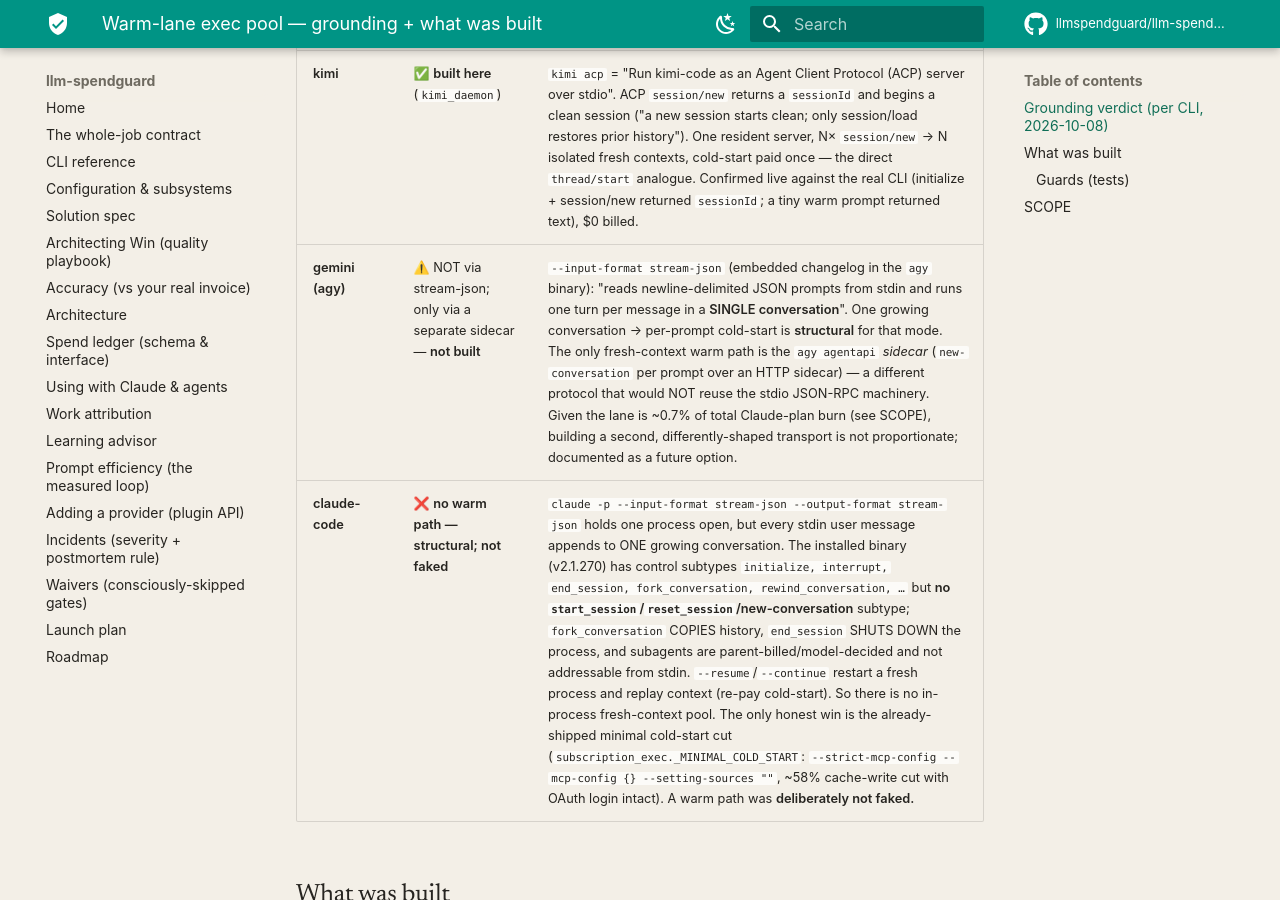
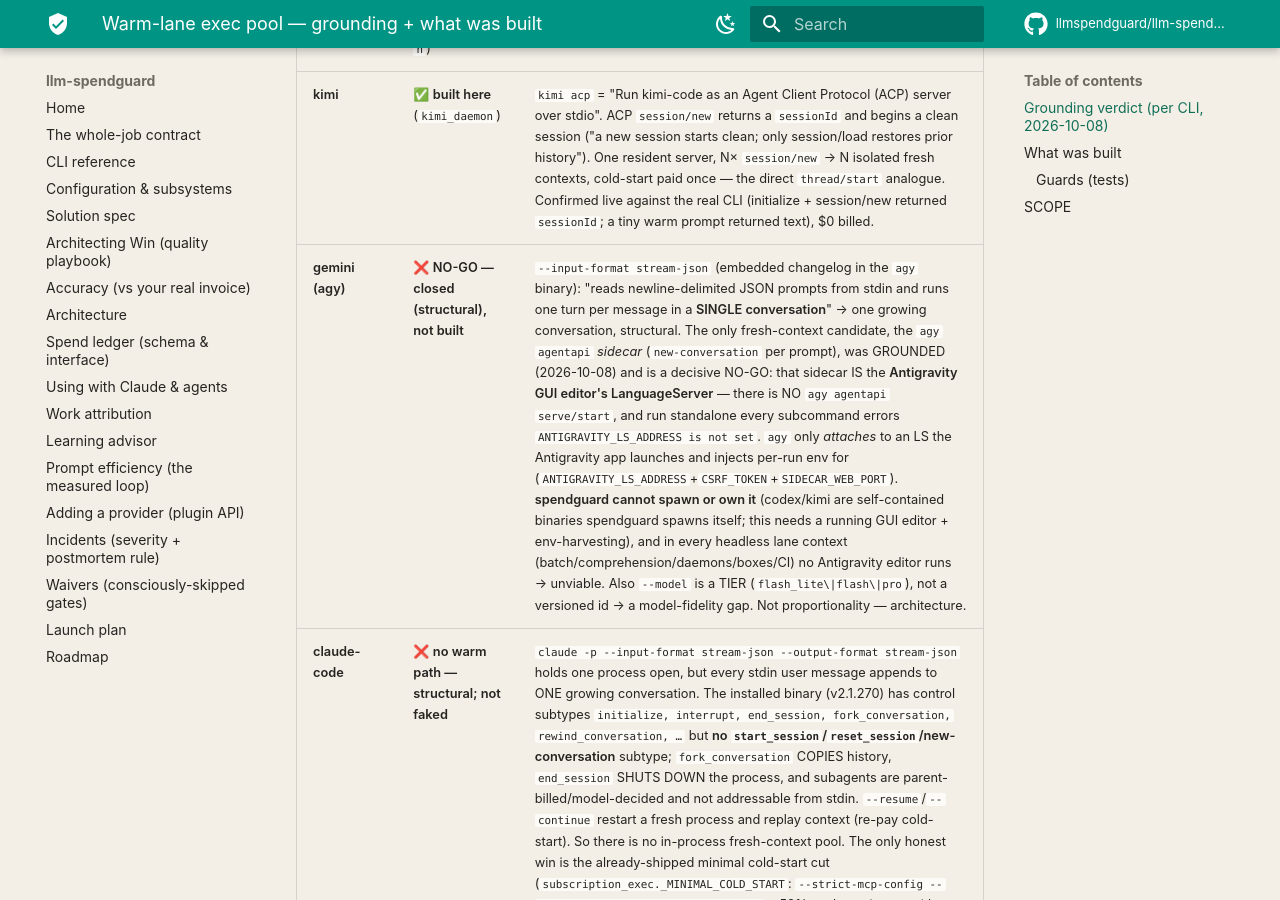
Before and after one commit to llmspendguard/llm-spendguard, an MkDocs documentation site: the page built from docs/WARM_LANE_POOL.md, in a window 1280 px wide and 900 px high, scrolled down 851 px. Built offline with MkDocs 1.6.1 and Material for MkDocs 9.7.7, drawn with Linux system fonts in a browser that asks for light colours; comment, search, counter and statistics services are not loaded; some of the changed text lies outside the part shown.

Commit message:
docs(warm-lane): close claude-code + antigravity as grounded NO-GOs (not resume targets)
gemini's agy agentapi sidecar IS the Antigravity GUI editor's LanguageServer —
no 'agy agentapi serve', standalone it errors ANTIGRAVITY_LS_ADDRESS not set, and
spendguard cannot spawn/own it (unviable in every headless lane context). Records
the warm-pool work as COMPLETE at two lanes (codex+kimi), not partial. Docs only;
no runtime change, so not gated through spendguard deploy.

Co-Authored-By: Claude Opus 4.8 <noreply@anthropic.com>

```diff
--- a/docs/WARM_LANE_POOL.md
+++ b/docs/WARM_LANE_POOL.md
@@ -17,7 +17,7 @@ contaminate answers and grow cost per turn.
 |---|---|---|
 | **codex** | ✅ already shipped (`codex_daemon`) | `codex app-server` + `thread/start` per call |
 | **kimi** | ✅ **built here** (`kimi_daemon`) | `kimi acp` = "Run kimi-code as an Agent Client Protocol (ACP) server over stdio". ACP `session/new` returns a `sessionId` and begins a clean session ("a new session starts clean; only session/load restores prior history"). One resident server, N× `session/new` → N isolated fresh contexts, cold-start paid once — the direct `thread/start` analogue. Confirmed live against the real CLI (initialize + session/new returned `sessionId`; a tiny warm prompt returned text), $0 billed. |
-| **gemini (agy)** | ⚠️ NOT via stream-json; only via a separate sidecar — **not built** | `--input-format stream-json` (embedded changelog in the `agy` binary): "reads newline-delimited JSON prompts from stdin and runs one turn per message in a **SINGLE conversation**". One growing conversation → per-prompt cold-start is **structural** for that mode. The only fresh-context warm path is the `agy agentapi` *sidecar* (`new-conversation` per prompt over an HTTP sidecar) — a different protocol that would NOT reuse the stdio JSON-RPC machinery. Given the lane is ~0.7% of total Claude-plan burn (see SCOPE), building a second, differently-shaped transport is not proportionate; documented as a future option. |
+| **gemini (agy)** | ❌ **NO-GO — closed (structural), not built** | `--input-format stream-json` (embedded changelog in the `agy` binary): "reads newline-delimited JSON prompts from stdin and runs one turn per message in a **SINGLE conversation**" → one growing conversation, structural. The only fresh-context candidate, the `agy agentapi` *sidecar* (`new-conversation` per prompt), was GROUNDED (2026-10-08) and is a decisive NO-GO: that sidecar IS the **Antigravity GUI editor's LanguageServer** — there is NO `agy agentapi serve/start`, and run standalone every subcommand errors `ANTIGRAVITY_LS_ADDRESS is not set`. `agy` only *attaches* to an LS the Antigravity app launches and injects per-run env for (`ANTIGRAVITY_LS_ADDRESS`+`CSRF_TOKEN`+`SIDECAR_WEB_PORT`). **spendguard cannot spawn or own it** (codex/kimi are self-contained binaries spendguard spawns itself; this needs a running GUI editor + env-harvesting), and in every headless lane context (batch/comprehension/daemons/boxes/CI) no Antigravity editor runs → unviable. Also `--model` is a TIER (`flash_lite\|flash\|pro`), not a versioned id → a model-fidelity gap. Not proportionality — architecture. |
 | **claude-code** | ❌ **no warm path — structural; not faked** | `claude -p --input-format stream-json --output-format stream-json` holds one process open, but every stdin user message appends to ONE growing conversation. The installed binary (v2.1.270) has control subtypes `initialize, interrupt, end_session, fork_conversation, rewind_conversation, …` but **no `start_session`/`reset_session`/new-conversation** subtype; `fork_conversation` COPIES history, `end_session` SHUTS DOWN the process, and subagents are parent-billed/model-decided and not addressable from stdin. `--resume`/`--continue` restart a fresh process and replay context (re-pay cold-start). So there is no in-process fresh-context pool. The only honest win is the already-shipped minimal cold-start cut (`subscription_exec._MINIMAL_COLD_START`: `--strict-mcp-config --mcp-config {} --setting-sources ""`, ~58% cache-write cut with OAuth login intact). A warm path was **deliberately not faked.** |
 
 ## What was built
@@ -52,5 +52,10 @@ contaminate answers and grow cost per turn.
 
 This makes the $0 subscription lanes genuinely cheap (valuable for batch/comprehension volume). It is NOT the lever
 for overall "burning too fast": a prior reconciliation found the lane is only ~0.7% of total Claude-plan burn;
-~99% is interactive context residency. Kept proportionate accordingly — hence kimi (the clean true-analogue win)
-plus the shared base, and NOT a second transport for gemini's sidecar.
+~99% is interactive context residency. Kept proportionate accordingly.
+
+**Final state — the warm-pool work is COMPLETE, not partial.** Two lanes warm (codex + kimi) on the shared base;
+the other two are CLOSED, not unfinished, each for a grounded reason: claude-code has no in-process fresh-context
+primitive (structural), and gemini's only candidate (`agy agentapi`) depends on the Antigravity GUI editor's
+LanguageServer that spendguard cannot spawn or own (architectural NO-GO — see the table). No future session should
+treat claude-code or antigravity as a resume target.
```
